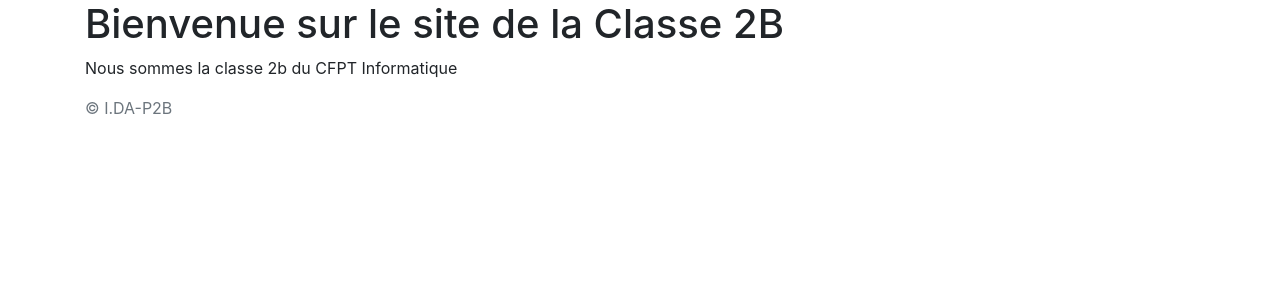
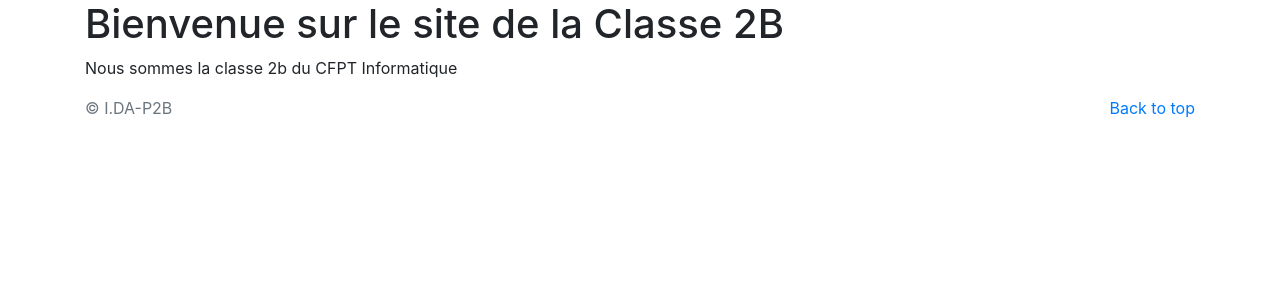
Before and after one commit to Nicolas-hr/ClasseB, a PHP site: page / in a window 1280 px wide. Shown: the part 56-356 px from the top of the page. Run offline with PHP 8.4, Linux system fonts and the light colour scheme; data that the repository does not hold is empty; some libraries are stand-ins or nearby versions.

Commit message:
j'ai ajouté le bouton back to tup

```diff
--- a/php/footer.php
+++ b/php/footer.php
@@ -1,6 +1,8 @@
-<link rel="stylesheet" href="https://stackpath.bootstrapcdn.com/bootstrap/4.1.1/css/bootstrap.min.css" integrity="sha384-WskhaSGFgHYWDcbwN70/dfYBj47jz9qbsMId/iRN3ewGhXQFZCSftd1LZCfmhktB" crossorigin="anonymous">
 <footer class="text-muted">
-	<div class="container">
+    <div class="container">
+        <p class="float-right">
+          <a href="#">Back to top</a>
+        </p>
         <p>&copy; I.DA-P2B</p>
     </div>
 </footer>
```
